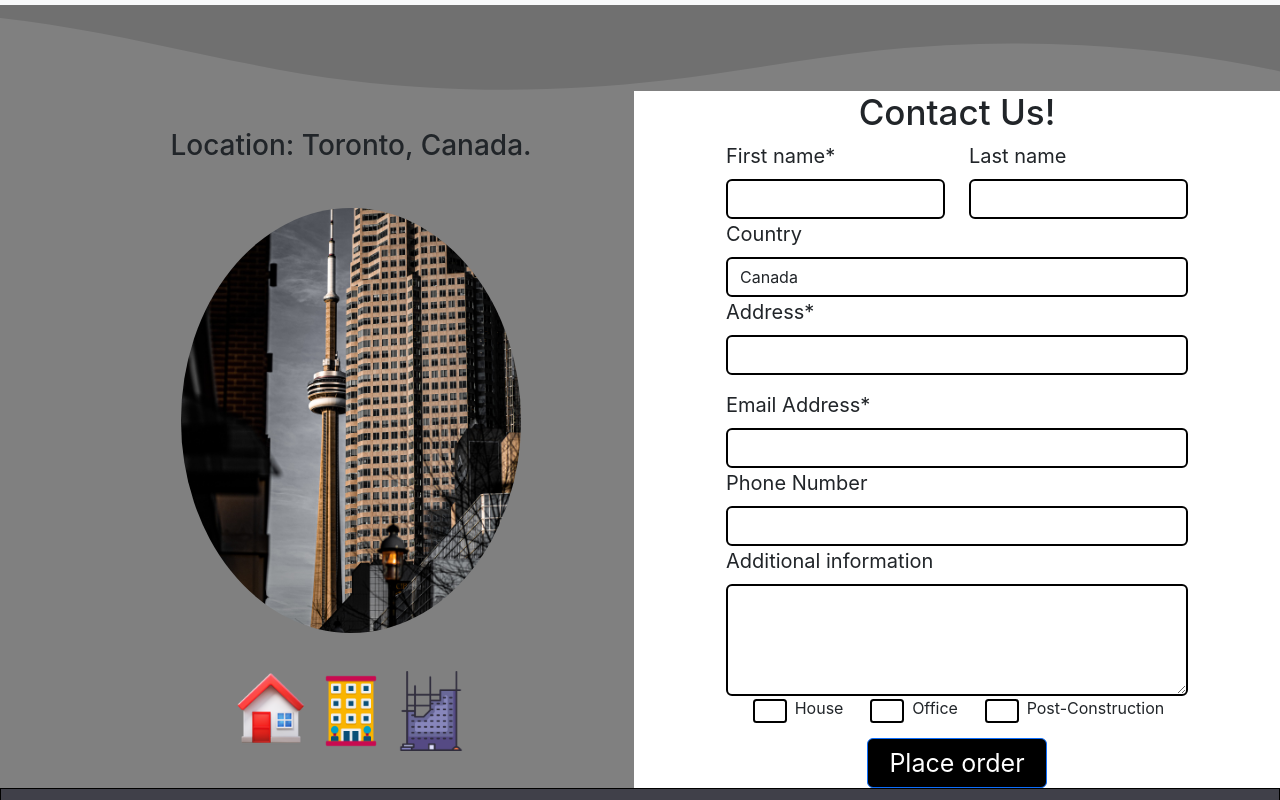
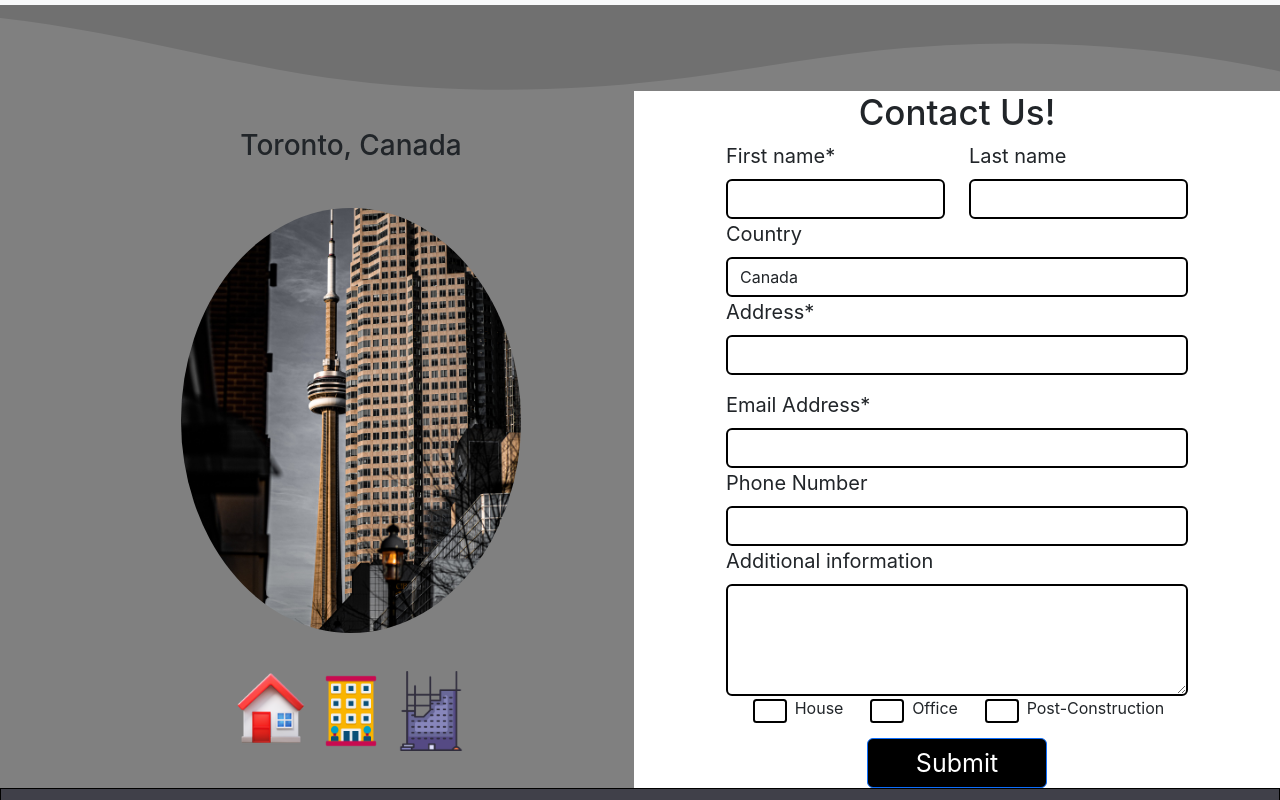
Before and after one commit to JoseArias31/Yaco-Cleaning-Company, a React (Vite) app: page / in a window 1280 px wide. Shown: the part 3300-4100 px from the top of the page. Built offline with nearby package versions, Linux system fonts and the light colour scheme.

Commit message:
Minor updates

```diff
--- a/src/Components/Footer.jsx
+++ b/src/Components/Footer.jsx
@@ -59,7 +59,7 @@ return(
 
               <div className="text-center p-3" style={{ backgroundColor: "rgba(0, 0, 0, 0.2)" }}>
                 ©CopyRigth 2024 Yaco Cleaning Powered by
-                <a className="text-white" target="_blank" rel="noopener noreferrer" href="https://josearias31.github.io/Portfolio-2023/"> Jose Arias</a>
+                <a className="text-white" target="_blank" rel="noopener noreferrer" href="https://josearias31.github.io/Portfolio-2024/"> Jose Arias</a>
               </div>
             </footer>
           </div>
--- a/src/Components/MainForm.jsx
+++ b/src/Components/MainForm.jsx
@@ -43,7 +43,7 @@ return(
 <div className="mainFormSections row">
 
 <div className="col-md-6 imagToronto">
-<h1 className="location">Location: Toronto, Canada.</h1>
+<h1 className="location">Toronto, Canada</h1>
 <img
 className="TorontoImg"
 src={torontoImage}
@@ -147,7 +147,7 @@ alt="House Background"
   </div>
 
   <div className="submitBottonMainContainer">
-  <button type="submit" className="btn btn-primary btn-block mb-4 submitBottonMain">Place order</button>
+  <button type="submit" className="btn btn-primary btn-block mb-4 submitBottonMain">Submit</button>
   </div>
 </form>
 </div>
```
